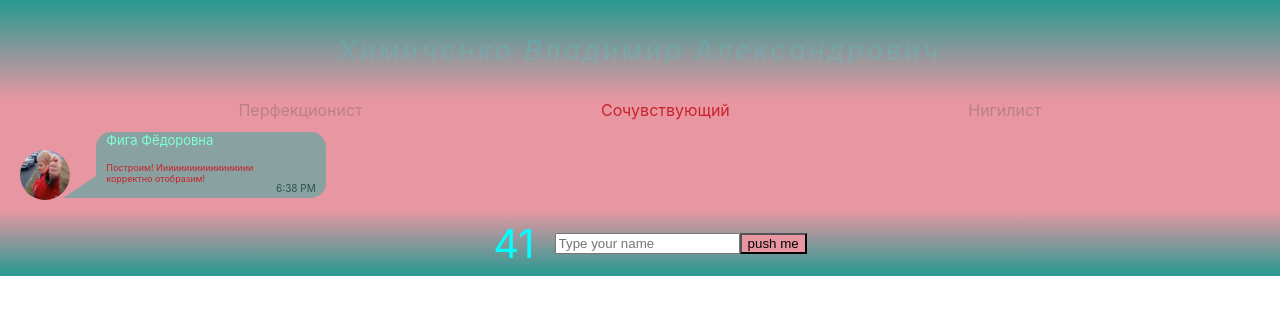
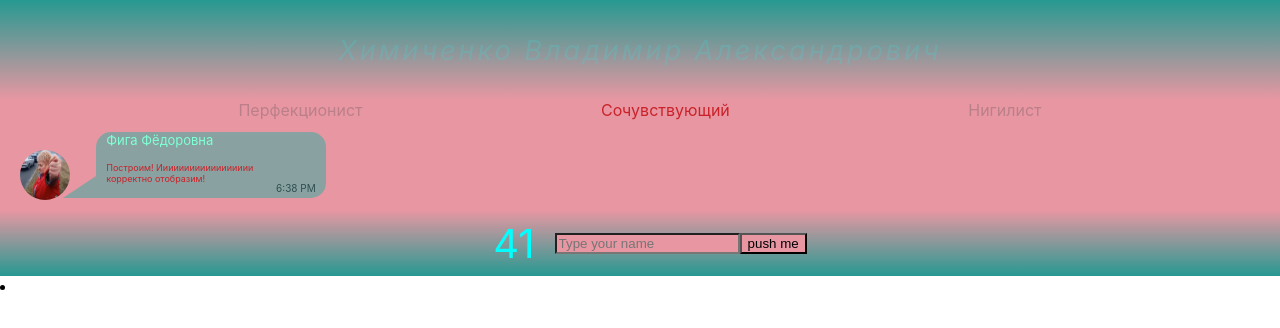
Before and after one commit to vovatum/home-tasks, a React (Create React App) app: page / in a window 1280 px wide. Both pictures are taken after a click on the button "push me". Shown: the top 328 px of the page. Built offline with nearby package versions, Linux system fonts and the light colour scheme.

Commit message:
li names

```diff
--- a/src/App.jsx
+++ b/src/App.jsx
@@ -7,16 +7,19 @@ import Count from "./AppComponents/Count/Count";
 class App extends React.Component {
 
     state = {
-        countValue: 40
+        countValue: 40,
+        inputName: []
     }
 
-    onButton = (countValueTemp, stateInputTemp) => {
-        alert(`Hi, ${stateInputTemp}`)
+    onButton = (countValueTemp, inputNameTemp) => {
+        alert(`Hi, ${inputNameTemp}`)
+        let nameInputTemp = this.state.inputName
+        nameInputTemp.push(inputNameTemp)
 
         this.setState(
             {
                 countValue: countValueTemp,
-                nameInput: stateInputTemp
+                inputName: nameInputTemp
             }
         )
     }
--- a/src/AppComponents/Count/Count.jsx
+++ b/src/AppComponents/Count/Count.jsx
@@ -5,43 +5,46 @@ class Count extends React.Component {
 
     constructor(props) {
         super(props)
-        this.nameInputRef = React.createRef()
+        this.inputNameRef = React.createRef()
     }
 
-    counter = () => {
+    onButton = () => {
         let countValueTemp = this.props.state.countValue
         countValueTemp += 1
-        let nameInput = this.nameInputRef.current.value
-        this.nameInputRef.current.value = null
-        this.props.onButton(countValueTemp, nameInput)
+        let inputName = this.inputNameRef.current.value
+        this.inputNameRef.current.value = null
+        this.props.onButton(countValueTemp, inputName)
     }
 
     render = () => {
+        let names = this.props.state.inputName.map(name => <li>{name}</li>)
         return (
+            <div>
                 <div className={styles.container}>
-                {/*<div>*/}
-                {/*    <li>*/}
-                {/*        {this.state.nameInput}*/}
-                {/*    </li>*/}
-                {/*</div>*/}
                     <div>
                     <span className={styles.spanCount}>
                         {this.props.state.countValue}
                     </span>
                     </div>
                     <div>
-                    <input ref={this.nameInputRef}
+                        <input className={styles.inputName}
+                               ref={this.inputNameRef}
                                type="text"
                                placeholder="Type your name">
                         </input>
                     </div>
                     <div>
-                    <button onClick={this.counter}
+                        <button onClick={this.onButton}
                                 className={styles.push}>
                             push me
                         </button>
                     </div>
                 </div>
+                <div>
+                    {names}
+                </div>
+            </div>
+
         )
     };
 }
--- a/src/AppComponents/Count/Count.module.css
+++ b/src/AppComponents/Count/Count.module.css
@@ -15,3 +15,6 @@
     font-size: 40px;
     margin: 20px;
 }
+.inputName{
+    background: #e897a2;
+}
```
Lines whose indentation alone changed are shown as unchanged.
